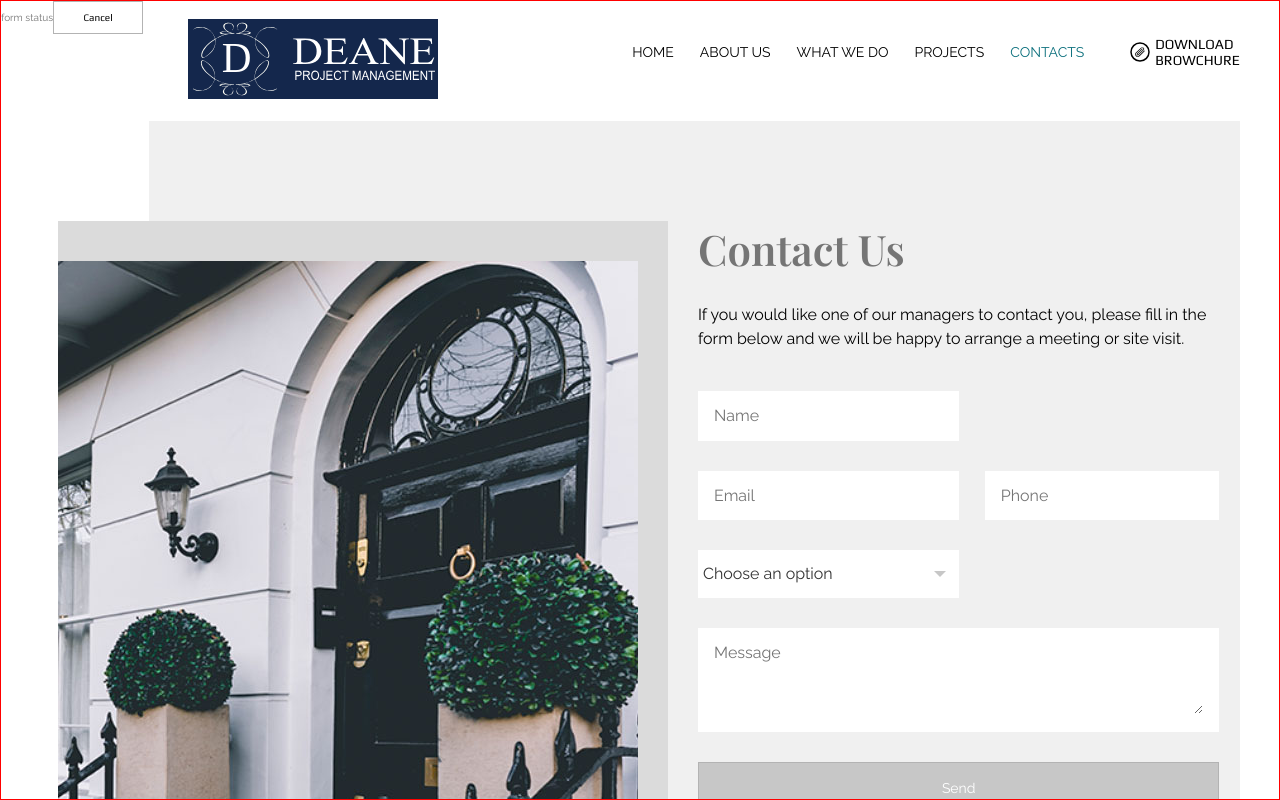
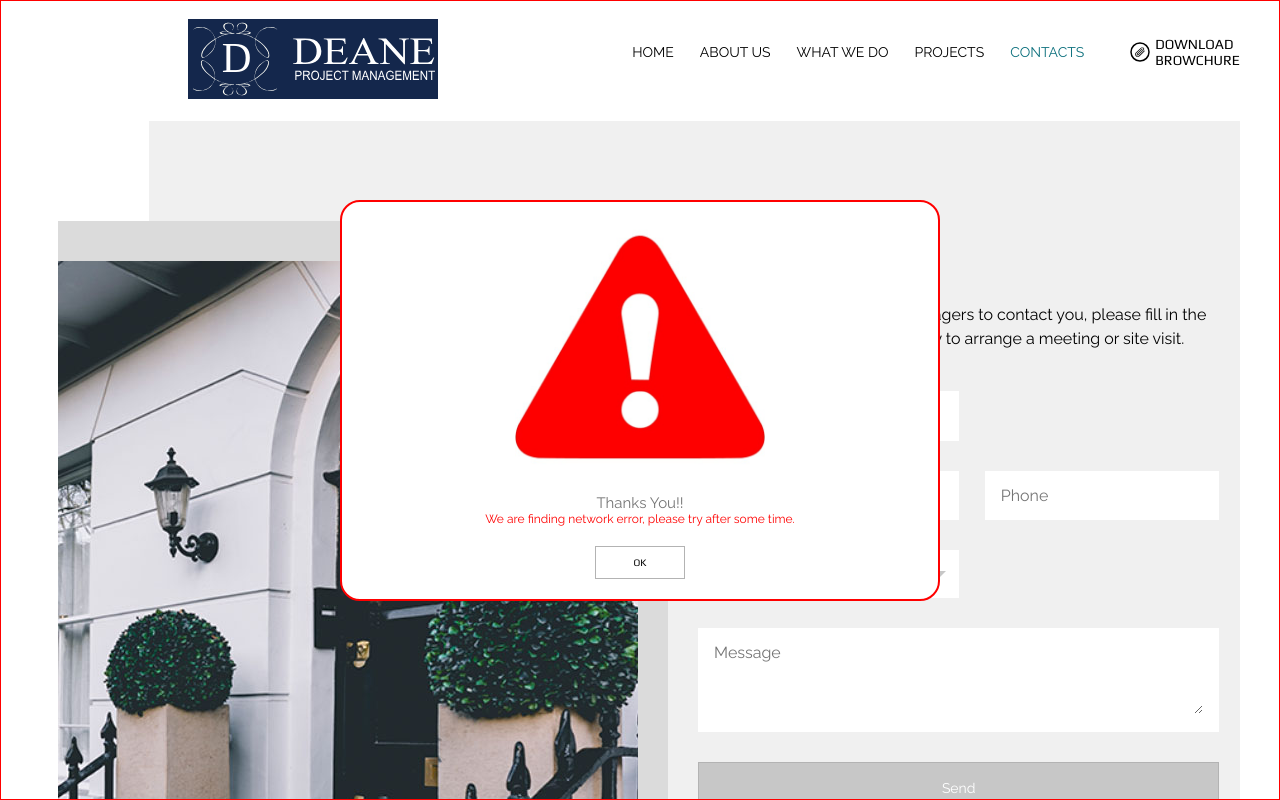
Before and after one commit to afi-arif/tantum-pm, a React app: page /contact-us in a window 1280 px wide. Shown: the top 800 px of the page. Built offline with nearby package versions, Linux system fonts and the light colour scheme.

Commit message:
form submit on contact integrted with messages

```diff
--- a/src/components/form-status/form-status.scss
+++ b/src/components/form-status/form-status.scss
@@ -6,4 +6,53 @@ body.pop-on{
     inset: 0;
     border: 1px solid red;
     position: fixed;
+    display: flex;
+    justify-content: center;
+    align-items: center;
+    z-index: 2;
 }
+
+.success-info{
+    background-color: #fff;
+    padding: 2rem;
+    width: 70%;
+    max-width: 60rem;
+    border-radius: 2rem;
+    border:0.2rem solid greenyellow;
+    text-align: center;
+
+    img{
+        max-width: 100%;
+        width: 25rem;
+    }
+
+    p {
+        padding: 2rem;
+        font-size: 1.5rem;
+
+        small{
+            display: block;
+            color: green;
+            font-size: 0.8em;
+        }
+    }
+}
+
+
+.success-info.success{
+    border:0.2rem solid greenyellow;
+     p {
+        small{
+            color: green;
+        }
+    }
+}
+
+.success-info.failure{
+    border:0.2rem solid red;
+     p {
+        small{
+            color: red;
+        }
+    }
+}
--- a/src/components/form-status/form-status.tsx
+++ b/src/components/form-status/form-status.tsx
@@ -1,5 +1,7 @@
 import React, { useEffect, useState } from 'react';
 import "./form-status.scss";
+import successImage from "../../images/success.jpg";
+import errorImage from "../../images/ErrorMessage.jpg";
 
 interface PropsConfirmPop{
     propIsShowConfirm:boolean;
@@ -17,14 +19,28 @@ const FormStatus = ({propIsShowConfirm,confirmPopHandler}:PropsConfirmPop) => {
     }, [propIsShowConfirm])
 
     if(!propIsShowConfirm){
-        return null;
+        return (
+            <div className="form-status">
+            <div className="success-info failure">
+                <img src={errorImage} />
+                <p>Thanks You!! <small>We are finding network error, please try after some time.</small></p>
+                <button onClick={confirmPopHandler}>OK</button>
+            </div>
+            </div>
+        );
     }
 
     return(
         <>
             <div className="form-status">
-                form status
-                <button onClick={confirmPopHandler}>Cancel</button>
+                {
+                    propIsShowConfirm &&
+                    <div className="success-info sucess">
+                        <img src={successImage} />
+                        <p>Thanks You!! <small>Your submission has been sent.</small></p>
+                        <button onClick={confirmPopHandler}>OK</button>
+                    </div>
+                }
             </div>
 
         </>
--- a/src/components/page-contact-us/contact-us.component.tsx
+++ b/src/components/page-contact-us/contact-us.component.tsx
@@ -20,18 +20,20 @@ interface FormFields {
 const ContactUs = () =>  {
 
     const {values, setValues, onChangeHandler, onSubmitForm, errors} = FormValidator(submitForm, ValueValidator);
-    const [isShowConfirm, setShowConfirm] = useState(true)
+    const [isShowConfirm, setShowConfirm] = useState(false)
     const handleSend = async(formData:FormProps) => {
         try{
             await axios.post(config.url.API_URL+'/send_mail', {text:formData}).then(data => {
                 setValues(inititalFormProps);
                 if(data.statusText==="OK"){
                     console.log('form submited successfuly');
+                    setShowConfirm(true);
                 }
             });
         } catch(error:any){
             if(error){
                 console.log(error);
+                setShowConfirm(false);
             }
         }
     }
```
Also changed, not shown: src/images/ErrorMessage.jpg (added), src/images/success.jpg (added).
